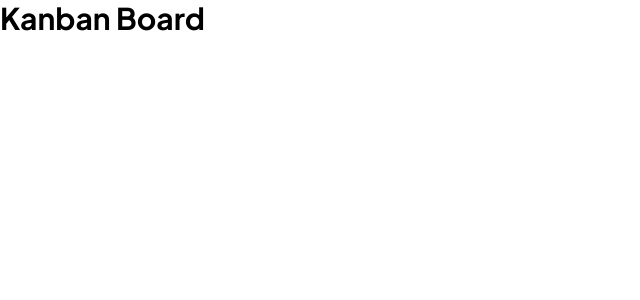
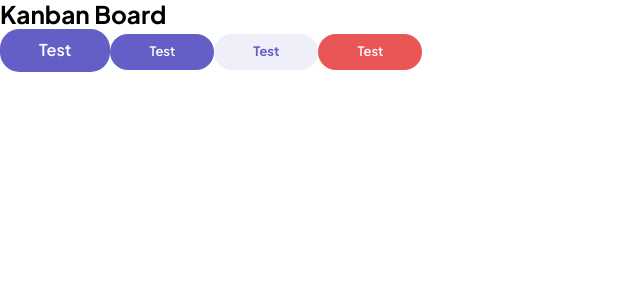
Before and after one commit to julian-br/quick-kanban, a React (Vite) app: page / in a window 1280 px wide. Shown: the top 300 px of the page, without its empty margins (0-640 px from the left). Built offline with nearby package versions, Linux system fonts and the light colour scheme.

Commit message:
adding button component

```diff
--- a/src/App.tsx
+++ b/src/App.tsx
@@ -1,9 +1,18 @@
+import Button from "./components/common/Button";
+import Dropdown from "./components/common/Dropdown";
 import "./index.css";
 
 function App() {
   return (
     <div className="font-jakarta">
       <h1 className="font-bold text-3xl">Kanban Board</h1>
+      <Button variant="primary" size="large">
+        Test
+      </Button>
+      <Button variant="primary">Test</Button>
+      <Button variant="secondary">Test</Button>
+      <Button variant="danger">Test</Button>
+      <Dropdown options={["test2, test3"]}></Dropdown>
     </div>
   );
 }
--- /dev/null
+++ b/src/components/common/Button.tsx
@@ -0,0 +1,39 @@
+import { ReactNode } from "react";
+
+interface Props extends React.ButtonHTMLAttributes<HTMLButtonElement> {
+  variant: keyof typeof variantClassMap;
+  size?: keyof typeof sizeClassMap;
+  children?: ReactNode;
+}
+
+const variantClassMap = {
+  primary:
+    "bg-primary text-white font-semibold hover:bg-primary-light active:bg-primary focus:ring-primary-light",
+  secondary:
+    "bg-secondary-light text-primary font-bold hover:bg-secondary active:bg-secondary-light",
+  danger:
+    "bg-danger text-white font-semibold hover:bg-danger-light active:bg-danger",
+} as const;
+
+const sizeClassMap = {
+  medium: "px-12 py-2",
+  large: "text-xl px-12 py-3",
+} as const;
+
+export default function Button({
+  variant,
+  size,
+  children,
+  ...reactButtonProps
+}: Props) {
+  return (
+    <button
+      {...reactButtonProps}
+      className={`rounded-3xl focus-visible:outline-none focus-visible:ring-2 ${
+        variantClassMap[variant]
+      } ${sizeClassMap[size ?? "medium"]}`}
+    >
+      {children}
+    </button>
+  );
+}
--- /dev/null
+++ b/src/components/common/Dropdown.tsx
@@ -0,0 +1,7 @@
+interface Props {
+  options: string[];
+}
+
+export default function Dropdown({ options }: Props) {
+  return <div></div>;
+}
--- a/src/index.css
+++ b/src/index.css
@@ -1,3 +1,8 @@
 @tailwind base;
 @tailwind components;
 @tailwind utilities;
+
+html {
+  font-size: 13px;
+  line-height: 23px;
+}
--- a/tailwind.config.cjs
+++ b/tailwind.config.cjs
@@ -8,7 +8,15 @@ module.exports = {
     extend: {
       fontFamily: {
         'jakarta': '"Plus Jakarta Sans"'
-      }
+      },
+      colors: {
+        'primary': '#635FC7',
+        'primary-light': '#A8A4FF',
+        'secondary': ' hsla(242, 48%, 58%, 0.25)',
+        'secondary-light': 'hsla(242, 48%, 58%, 0.1)',
+        'danger': '#EA5555',
+        'danger-light': '#FF9898'
+      },
     },
   },
   plugins: [],
```
